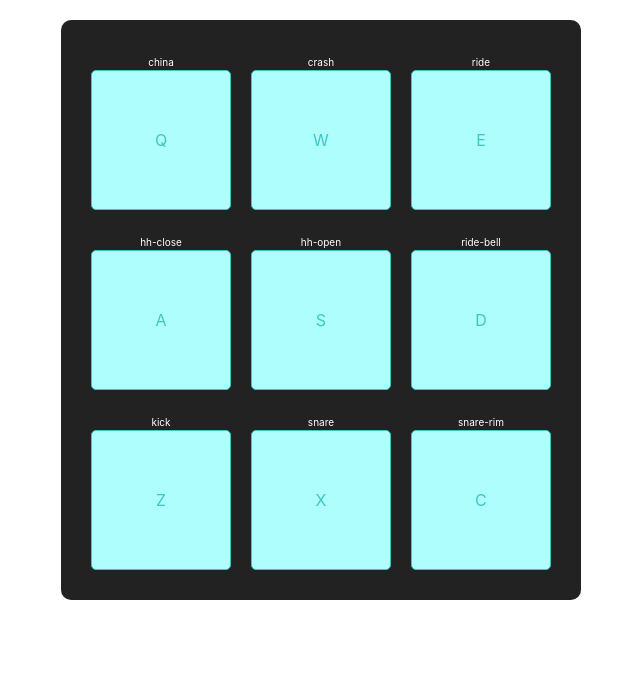
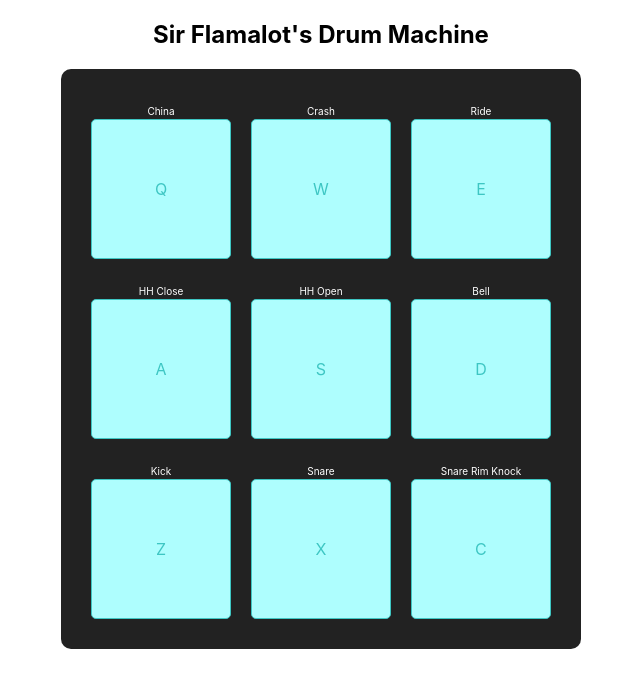
Before and after one commit to austinChappell/react_drum_machine, a React (Create React App) app: page / in a window 1280 px wide. Shown: the top 688 px of the page, without its empty margins (319-959 px from the left). Built offline with nearby package versions, Linux system fonts and the light colour scheme.

Commit message:
can stop sounds

```diff
--- a/src/App.js
+++ b/src/App.js
@@ -10,57 +10,75 @@ class App extends Component {
     instruments: [
       {
         active: false,
-        label: 'china',
+        canStop: [],
+        label: 'China',
         src: sounds.china,
         trigger: 'Q',
+        wasStopped: false,
       },
       {
         active: false,
-        label: 'crash',
+        canStop: [],
+        label: 'Crash',
         src: sounds.crash,
         trigger: 'W',
+        wasStopped: false,
       },
       {
         active: false,
-        label: 'ride',
+        canStop: [],
+        label: 'Ride',
         src: sounds.ride,
         trigger: 'E',
+        wasStopped: false,
       },
       {
         active: false,
-        label: 'hh-close',
+        canStop: ['HH Open'],
+        label: 'HH Close',
         src: sounds.hhClosed,
         trigger: 'A',
+        wasStopped: false,
       },
       {
         active: false,
-        label: 'hh-open',
+        canStop: ['HH Close'],
+        label: 'HH Open',
         src: sounds.hhOpen,
         trigger: 'S',
+        wasStopped: false,
       },
       {
         active: false,
-        label: 'ride-bell',
+        canStop: [],
+        label: 'Bell',
         src: sounds.rideBell,
-        trigger: 'D'
+        trigger: 'D',
+        wasStopped: false,
       },
       {
         active: false,
-        label: 'kick',
+        canStop: [],
+        label: 'Kick',
         src: sounds.kick,
         trigger: 'Z',
+        wasStopped: false,
       },
       {
         active: false,
-        label: 'snare',
+        canStop: [],
+        label: 'Snare',
         src: sounds.snare,
         trigger: 'X',
+        wasStopped: false,
       },
       {
         active: false,
-        label: 'snare-rim',
+        canStop: [],
+        label: 'Snare Rim Knock',
         src: sounds.snareRim,
         trigger: 'C',
+        wasStopped: false,
       }
     ],
   }
@@ -71,13 +89,28 @@ class App extends Component {
 
   activateInstrument = (instrument) => {
     const instruments = this.state.instruments.slice();
-    console.log({ instrument });
     const instIndex = instruments.findIndex(i => i.trigger === instrument.trigger);
-    const newInstrument = { ...instrument, active: true };
+    const newInstrument = {
+      ...instrument,
+      active: true,
+      wasStopped: false,
+    };
+    if (newInstrument.canStop.length > 0) {
+      // loop over each instrument that can be stopped
+      newInstrument.canStop.forEach((instrumentLabel) => {
+        // get the index of this instrument
+        const instrumentToStopIndex = instruments.findIndex(i => i.label === instrumentLabel);
+        // create a fresh copy of this object so Instrument component will update
+        const stoppedInstrument = {
+          ...instruments[instrumentToStopIndex],
+          wasStopped: true,
+        };
+        instruments[instrumentToStopIndex] = stoppedInstrument;
+      })
+    }
     instruments[instIndex] = newInstrument;
 
-    console.log({ instruments })
-
+    // cancel the timeout to remove display
     if (this.deactivationTimer) {
       clearTimeout(this.deactivationTimer);
     }
@@ -135,6 +168,9 @@ class App extends Component {
         ref={this.setDrumMachine}
         tabIndex="0"
       >
+        <h2>
+          Sir Flamalot's Drum Machine
+        </h2>
         <div
           className="grid"
         >
--- a/src/components/Instrument.js
+++ b/src/components/Instrument.js
@@ -17,18 +17,29 @@ class Instrument extends Component {
   componentDidUpdate(prevProps) {
     const { instrument } = this.props;
     const prevActive = prevProps.instrument.active;
-    const { active } = instrument;
+    const {
+      active,
+      wasStopped,
+    } = instrument;
 
     if (!prevActive && active) {
       this.playAudio();
       this.setActiveCss();
     }
+
+    if (wasStopped) {
+      this.pauseAudio();
+    }
   }
+
+  pauseAudio = () => {
+    this.audioPlayer.pause();
+    this.audioPlayer.currentTime = 0;
+}
 
   playAudio = () => {
     if (!this.audioPlayer.paused) {
-      this.audioPlayer.pause();
-      this.audioPlayer.currentTime = 0;
+      this.pauseAudio();
     }
     this.audioPlayer.play();
   }
@@ -51,7 +62,6 @@ class Instrument extends Component {
 
   setPadHeight = () => {
     const { offsetWidth } = this.padRef;
-    console.log({ offsetWidth })
     this.setState({ padHeight: offsetWidth })
   }
 
```
